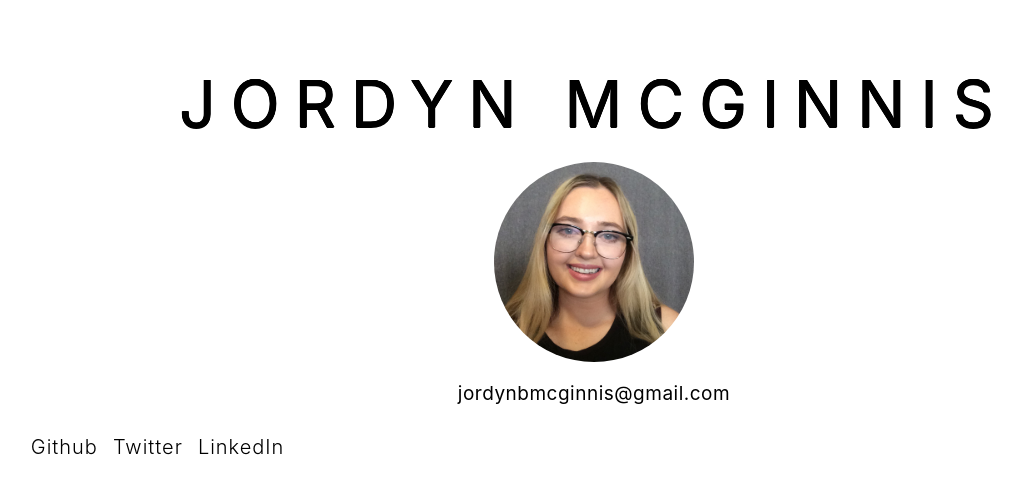
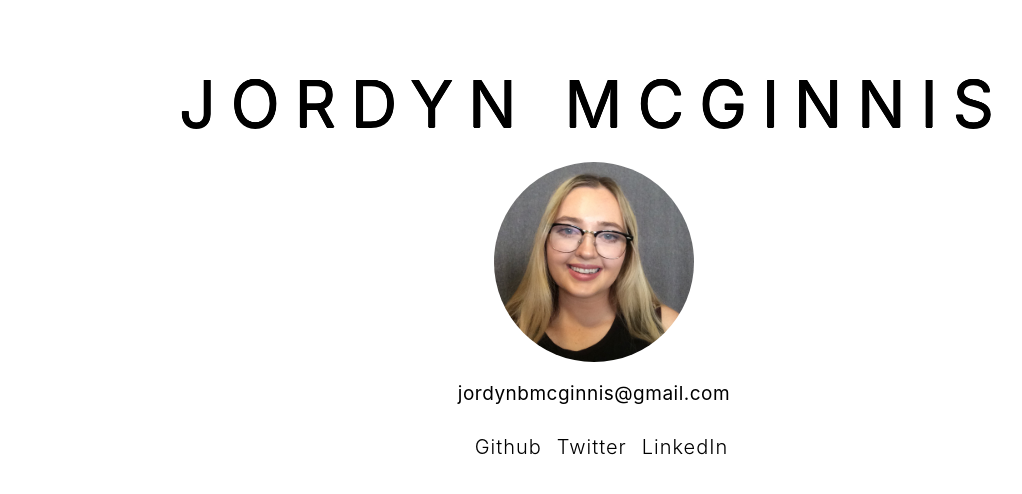
Before and after one commit to jordynMcginnis/jordynmcginnis.github.io, a React (Create React App) app: page / in a window 1280 px wide. Shown: the top 494 px of the page, without its empty margins (46-1068 px from the left). Built offline with nearby package versions, Linux system fonts and the light colour scheme.

Commit message:
added react-icons

```diff
--- a/package.json
+++ b/package.json
@@ -5,7 +5,8 @@
   "homepage": "https://jordynmcginnis.com",
   "dependencies": {
     "react": "^16.3.2",
-    "react-dom": "^16.3.2"
+    "react-dom": "^16.3.2",
+    "react-icons": "^3.3.0"
   },
   "devDependencies": {
     "gh-pages": "^1.1.0",
--- a/src/App.css
+++ b/src/App.css
@@ -48,7 +48,7 @@
 
 .options {
   display: flex;
-  justify-content: flex-start;
+  justify-content: center;
   margin-top: 10px;
   padding-top: 20px;
   font-weight: 300;
--- a/src/App.js
+++ b/src/App.js
@@ -1,5 +1,6 @@
 import React, { Component } from 'react';
 import './App.css';
+import { FaGithub } from 'react-icons/fa';
 
 class App extends Component {
   render() {
@@ -12,7 +13,7 @@ class App extends Component {
               <div className='email'>jordynbmcginnis@gmail.com</div>
               <div className='options'>
                 <a href='https://github.com/jordynMcginnis'>Github</a>
-                <a href='https://github.com/jordynMcginnis/emoji-game'>Twitter</a>
+                <a href='https:twitter.com/jordynbmcginnis'>Twitter</a>
                 <a href='https://www.linkedin.com/in/jordyn-mcginnis-51a729150/'>LinkedIn</a>
               </div>
             </div>
```
Also changed, not shown: 1 other file (tests, documents, lock files or other folders).
